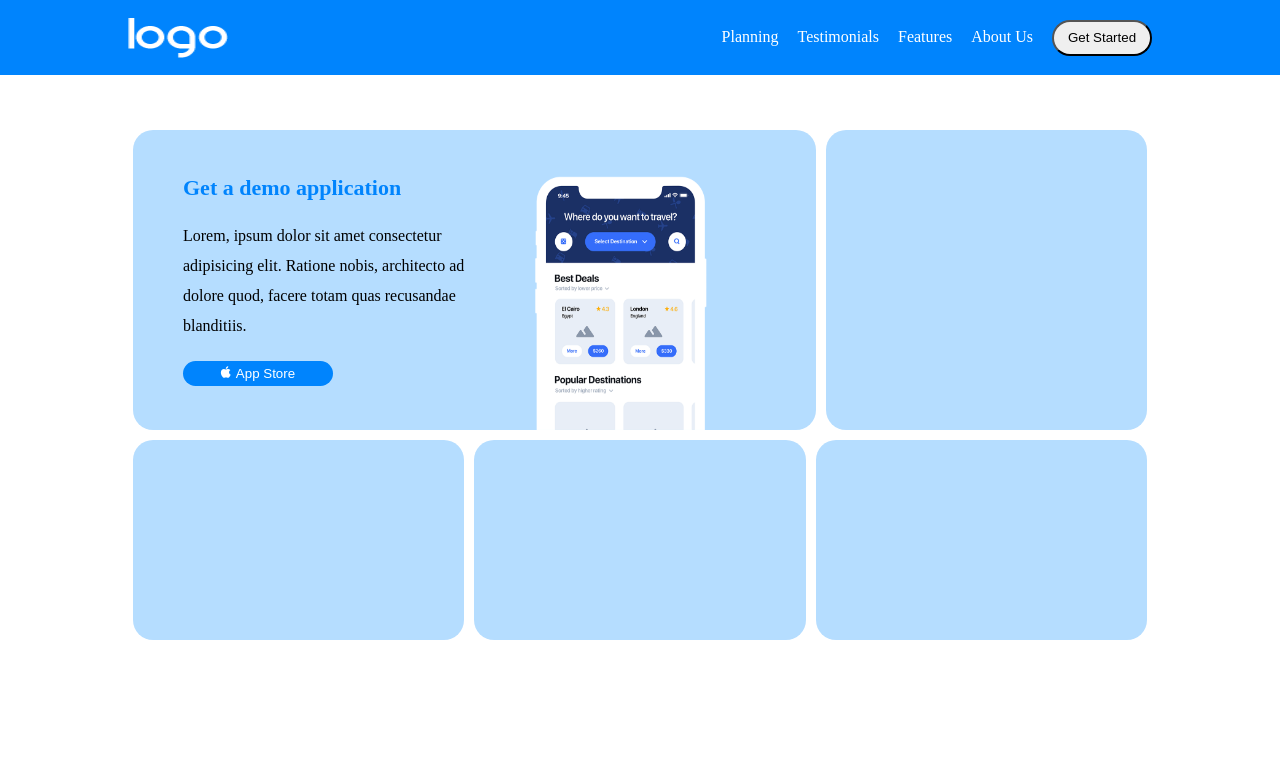
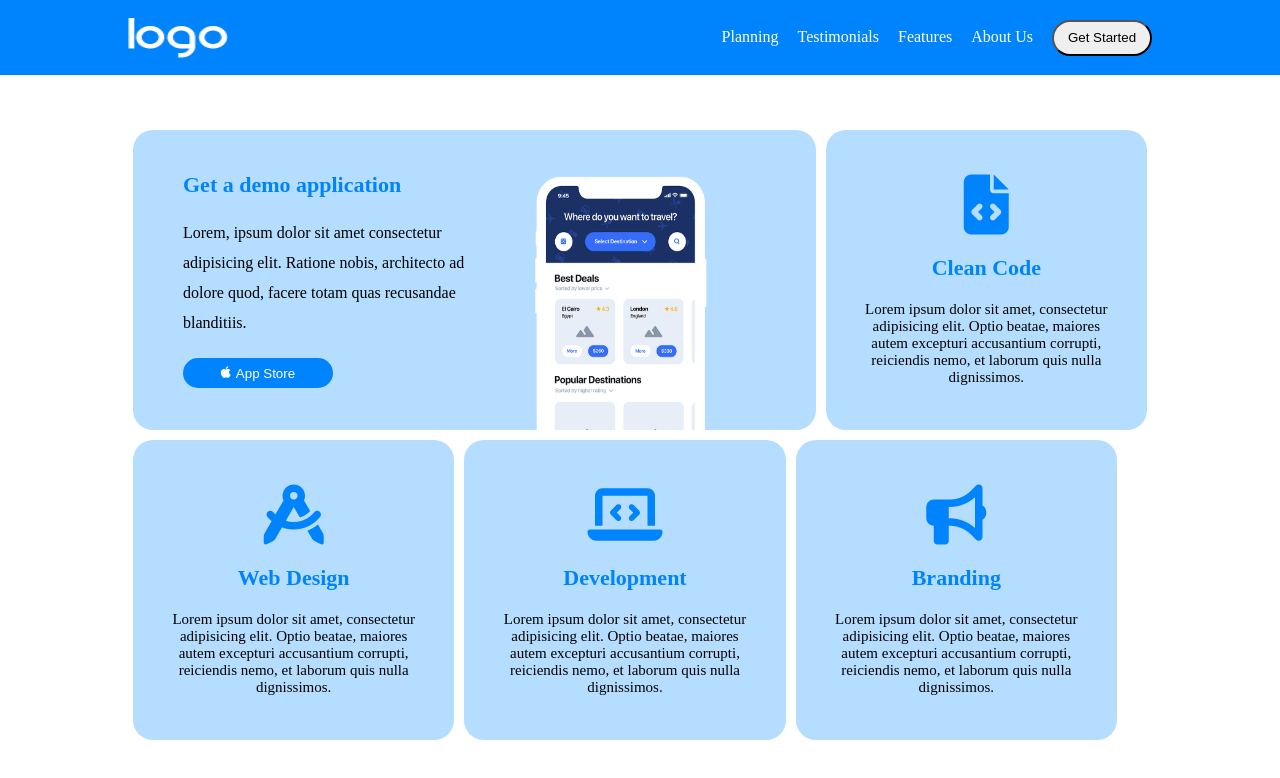
Before and after one commit to DennisEmp/htmlcss-responsive-layout, a plain HTML site: page index.html in a window 1280 px wide. Drawn offline with Linux system fonts and the light colour scheme.

Commit message:
section 1 finita

```diff
--- a/index.html
+++ b/index.html
@@ -44,10 +44,25 @@
                             <img src="img/phone.png" alt="phone">
                         </div>
                     </div>
-                    <div class="card"></div>
-                    <div class="card-bottom"></div>
-                    <div class="card-bottom"></div>
-                    <div class="card-bottom"></div>
+                    <div class="card-small">
+                        <i class="fa-solid fa-file-code"></i>
+                        <h3>Clean Code</h3>
+                        <p>Lorem ipsum dolor sit amet, consectetur adipisicing elit. Optio beatae, maiores autem excepturi accusantium corrupti, reiciendis nemo, et laborum quis nulla dignissimos.</p>
+                    </div>
+                    <div class="card-small">
+                        <i class="fa-solid fa-compass-drafting"></i>
+                        <h3>Web Design</h3>
+                        <p>Lorem ipsum dolor sit amet, consectetur adipisicing elit. Optio beatae, maiores autem excepturi accusantium corrupti, reiciendis nemo, et laborum quis nulla dignissimos.</p>
+                    </div>
+                    <div class="card-small">
+                        <i class="fa-sharp fa-solid fa-laptop-code"></i>
+                        <h3>Development</h3>
+                        <p>Lorem ipsum dolor sit amet, consectetur adipisicing elit. Optio beatae, maiores autem excepturi accusantium corrupti, reiciendis nemo, et laborum quis nulla dignissimos.</p>
+                    </div>
+                    <div class="card-small">
+                        <i class="fa-solid fa-bullhorn"></i>                        <h3>Branding</h3>
+                        <p>Lorem ipsum dolor sit amet, consectetur adipisicing elit. Optio beatae, maiores autem excepturi accusantium corrupti, reiciendis nemo, et laborum quis nulla dignissimos.</p>
+                    </div>
                 </div>
             </div>
         </section>
--- a/style.css
+++ b/style.css
@@ -85,7 +85,7 @@ main {
 
 .section1-button {
     width: 150px;
-    height: 25px;
+    height: 30px;
     background-color: #0084fd;
     color: #fff;
     border-radius: 20px;
@@ -132,3 +132,33 @@ main {
     font-size: 16px;
     line-height: 30px;
 }
+
+.card-small {
+    display: flex;
+    justify-content: center;
+    flex-direction: column;
+    background-color: #b5ddff;
+    width: calc( (100% / 3) - 20px);
+    border-radius: 20px;
+    align-items: center;
+    padding: 30px;
+    gap: 20px;
+    /* debug */
+        min-height: 300px;
+        margin: 5px 5px;
+}
+
+.card-small i {
+    font-size: 60px;
+    color: #0084fd;
+}
+
+.card-small p {
+    text-align: center;
+    font-size: 15px;
+}
+
+.card-small h3 {
+    color: #0084fd;
+    font-size: 22px;
+}
```
